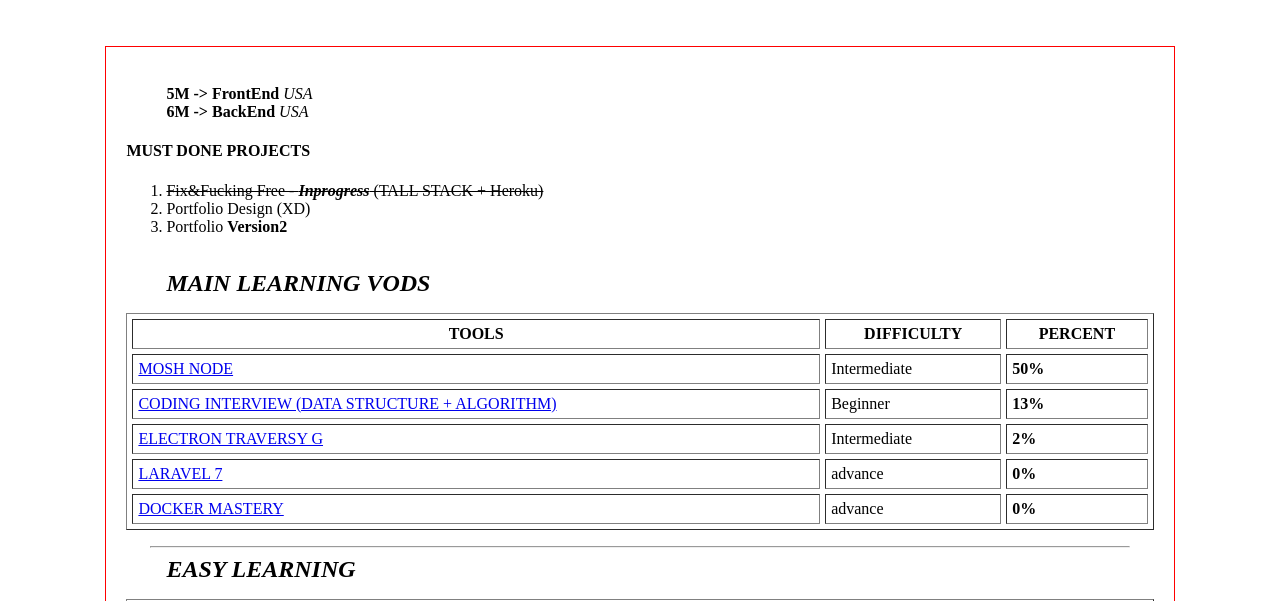
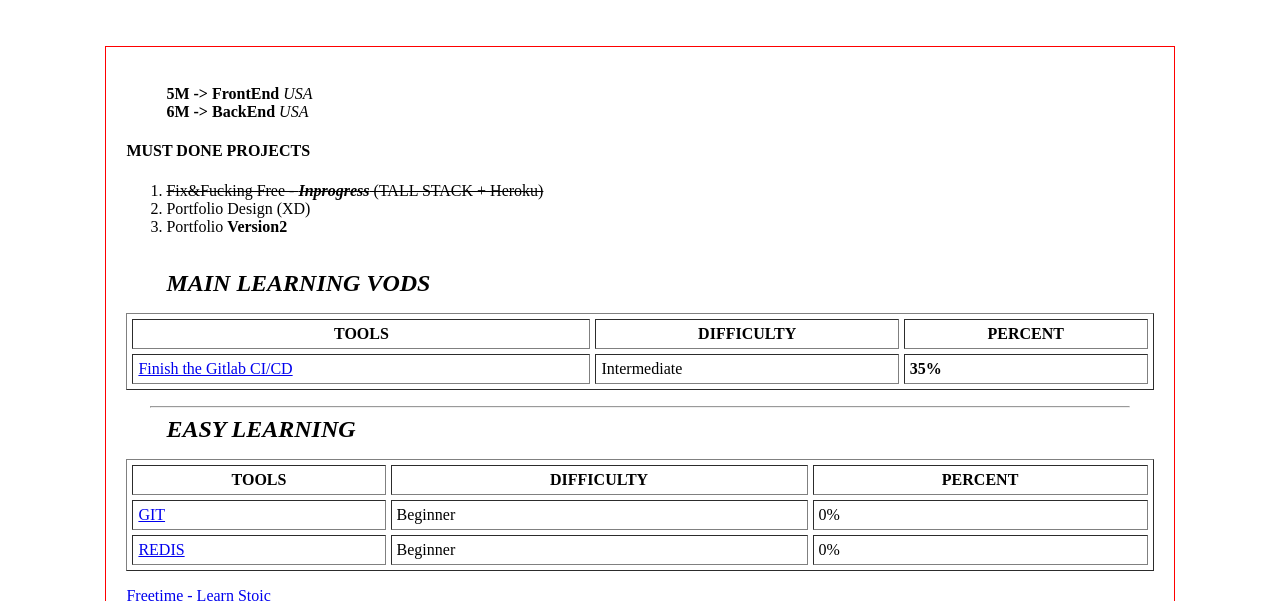
Before and after one commit to johnLitoBardinas/mywebsite, a website: page dist/mustdone.html in a window 1280 px wide. Shown: the part 199-800 px from the top of the page. Drawn offline with Linux system fonts and the light colour scheme.

Commit message:
done: update main learning vods

```diff
--- a/dist/mustdone.html
+++ b/dist/mustdone.html
@@ -45,6 +45,13 @@
             <tbody>
                 <tr>
                     <td>
+                        <a href="https://www.udemy.com/course/gitlab-ci-pipelines-ci-cd-and-devops-for-beginners/learn/lecture/14825632#overview" target="_blank">Finish the Gitlab CI/CD</a>
+                    </td>
+                    <td>Intermediate</td>
+                    <td><b>35%</b></td>
+                </tr>
+                <!-- <tr>
+                    <td>
                         <a href="https://codewithmosh.com/courses/293204/lectures/4509877" target="_blank">MOSH NODE</a>
                     </td>
                     <td>Intermediate</td>
@@ -66,18 +73,11 @@
                 </tr>
                 <tr>
                     <td>
-                        <a href="https://www.udemy.com/course/php-with-laravel-create-advanced-applications-while-learning-laravel/" target="_blank">LARAVEL 7</a>
-                    </td>
-                    <td>advance</td>
-                    <td><b>0%</b></td>
-                </tr>
-                <tr>
-                    <td>
                         <a href="https://www.udemy.com/course/php-with-laravel-create-advanced-applications-while-learning-laravel/?couponCode=AUG_20" target="_blank">DOCKER MASTERY</a>
                     </td>
                     <td>advance</td>
                     <td><b>0%</b></td>
-                </tr>
+                </tr> -->
             </tbody>
         </table>
 
```
